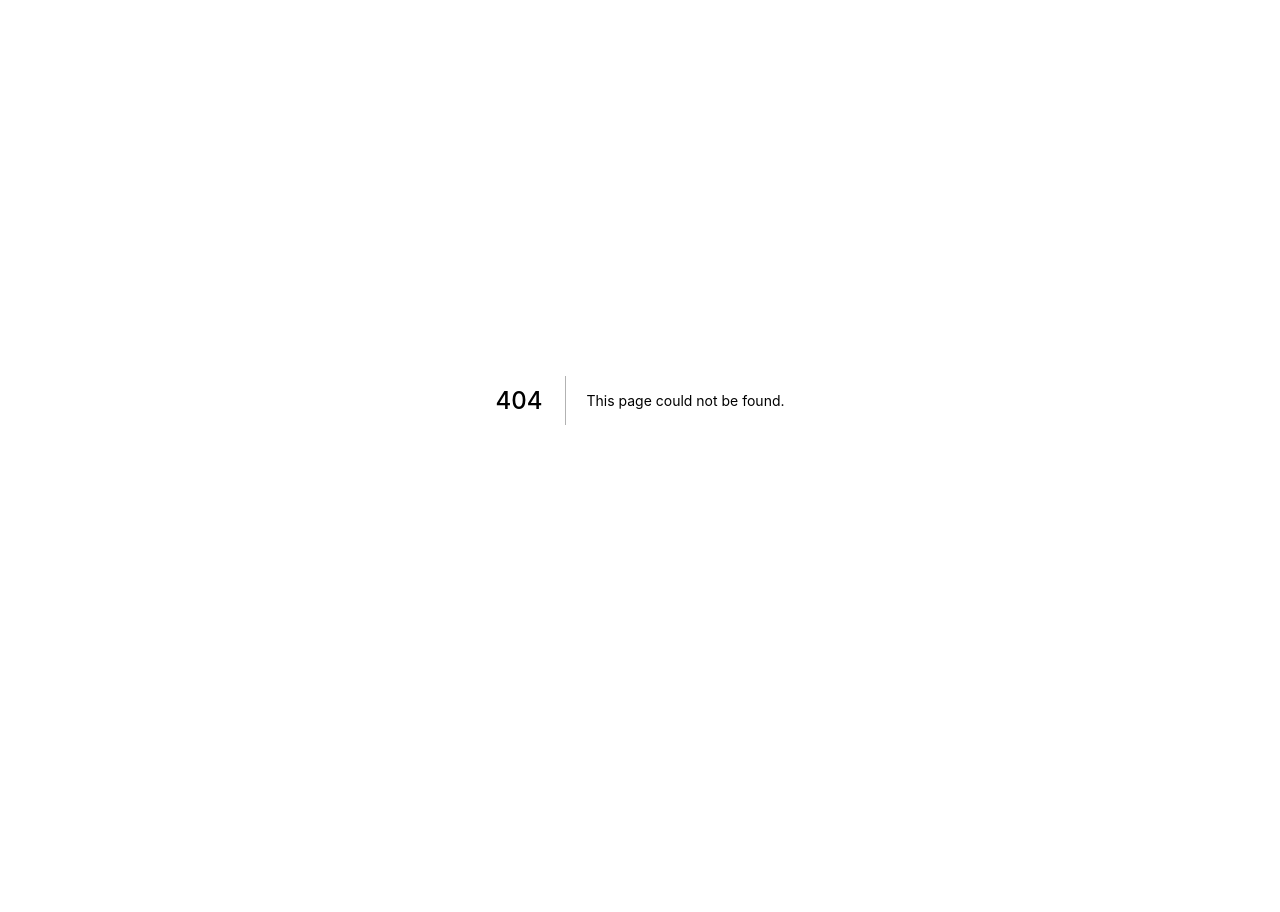
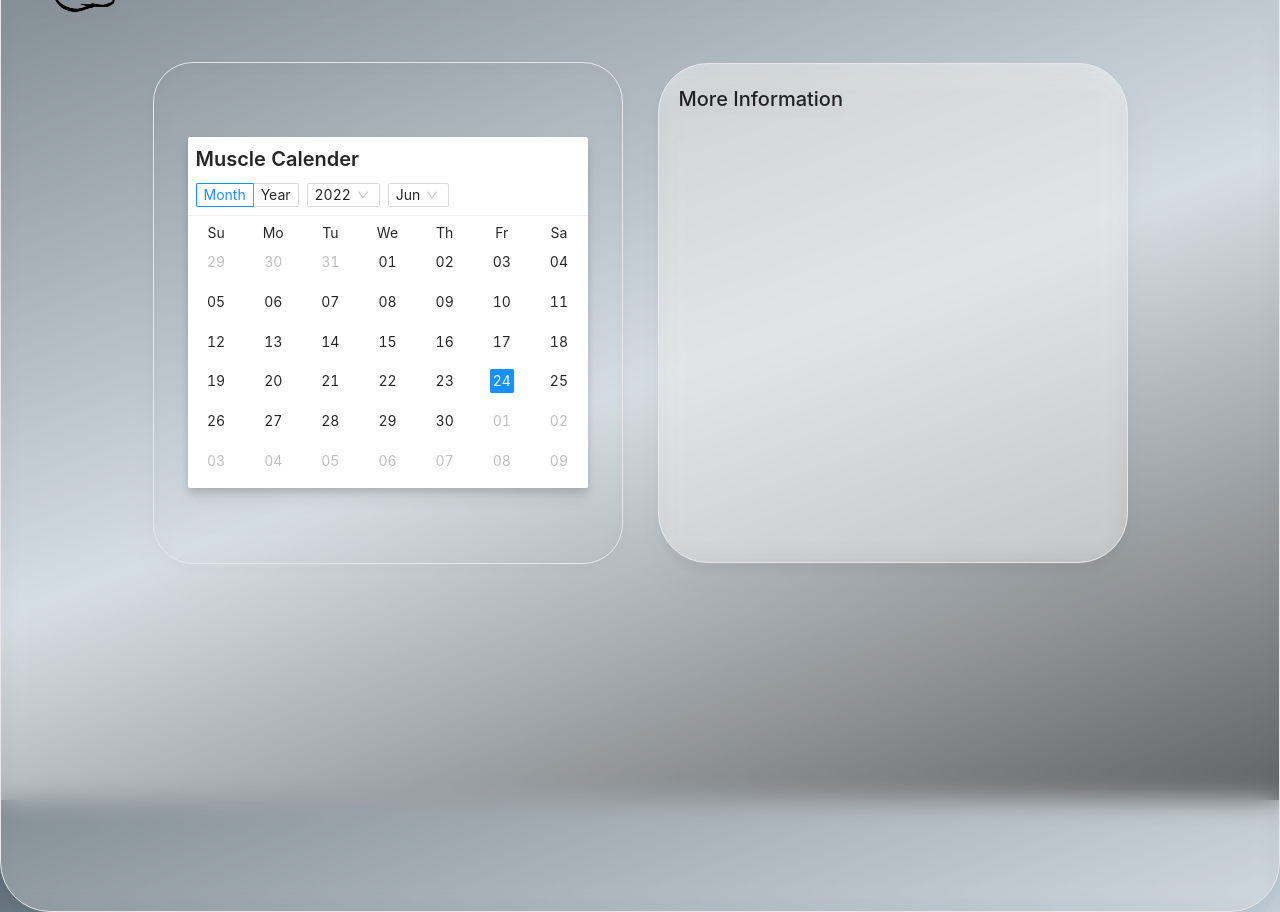
Before and after one commit to SOPLAY/2022_Daelim_Hackathon, a Next.js app: page /calender in a window 1280 px wide. Before the commit this address had no page. Before the commit the page ends 800 px from the top, so only its background shows below. Built offline with nearby package versions, Linux system fonts and the light colour scheme.

Commit message:
[ ClientSide ] Add SignIn page, Haeder

```diff
--- /dev/null
+++ b/core/components/Calender/index.tsx
@@ -0,0 +1,117 @@
+import React from "react";
+import "antd/dist/antd.css";
+import { Calendar, Col, Radio, Row, Select, Typography } from "antd";
+import Container from "@components/common/Container";
+
+const Calender = () => {
+  const onPanelChange = (value, mode) => {
+    console.log(value.format("YYYY-MM-DD"), mode);
+  };
+
+  return (
+    <>
+      <div className="flex justify-center items-center">
+        <div className="flex justify-center items-center w-[470px] border-gray-200 border rounded-[40px] drop-shadow-lg">
+          <div className="flex items-center h-[500px] w-[400px]">
+            <Calendar
+              fullscreen={false}
+              headerRender={({ value, type, onChange, onTypeChange }) => {
+                const start = 0;
+                const end = 12;
+                const monthOptions = [];
+                const current = value.clone();
+                const localeData = value.localeData();
+                const months = [];
+
+                for (let i = 0; i < 12; i++) {
+                  current.month(i);
+                  months.push(localeData.monthsShort(current));
+                }
+
+                for (let index = start; index < end; index++) {
+                  monthOptions.push(
+                    <Select.Option className="month-item" key={`${index}`}>
+                      {months[index]}
+                    </Select.Option>
+                  );
+                }
+
+                const month = value.month();
+                const year = value.year();
+                const options = [];
+
+                for (let i = year - 10; i < year + 10; i += 1) {
+                  options.push(
+                    <Select.Option key={i} value={i} className="year-item">
+                      {i}
+                    </Select.Option>
+                  );
+                }
+
+                return (
+                  <div
+                    style={{
+                      padding: 8,
+                    }}
+                  >
+                    <Typography.Title level={4}>
+                      Muscle Calender
+                    </Typography.Title>
+                    <Row gutter={8}>
+                      <Col>
+                        <Radio.Group
+                          size="small"
+                          onChange={(e) => onTypeChange(e.target.value)}
+                          value={type}
+                        >
+                          <Radio.Button value="month">Month</Radio.Button>
+                          <Radio.Button value="year">Year</Radio.Button>
+                        </Radio.Group>
+                      </Col>
+                      <Col>
+                        <Select
+                          size="small"
+                          dropdownMatchSelectWidth={false}
+                          className="my-year-select"
+                          onChange={(newYear) => {
+                            const now = value.clone().year(Number(newYear));
+                            onChange(now);
+                          }}
+                          value={String(year)}
+                        >
+                          {options}
+                        </Select>
+                      </Col>
+                      <Col>
+                        <Select
+                          size="small"
+                          dropdownMatchSelectWidth={false}
+                          value={String(month)}
+                          onChange={(selectedMonth) => {
+                            const newValue = value.clone();
+                            newValue.month(parseInt(selectedMonth, 10));
+                            onChange(newValue);
+                          }}
+                        >
+                          {monthOptions}
+                        </Select>
+                      </Col>
+                    </Row>
+                  </div>
+                );
+              }}
+              onPanelChange={onPanelChange}
+            />
+          </div>
+        </div>
+        <div className="w-[470px] h-[500px] ml-[35px]">
+          <Container>
+            <h4 className="p-[20px]">More Information</h4>
+          </Container>
+        </div>
+      </div>
+    </>
+  );
+};
+
+export default Calender;
--- /dev/null
+++ b/core/components/common/Header.tsx
@@ -0,0 +1,12 @@
+import React from "react";
+import Logo from "./Logo";
+
+const Header = () => {
+  return (
+    <div className="p-[45px]">
+      <Logo />
+    </div>
+  );
+};
+
+export default Header;
--- /dev/null
+++ b/pages/calender.tsx
@@ -0,0 +1,19 @@
+import Calender from "@components/Calender";
+import Container from "@components/common/Container";
+import Header from "@components/common/Header";
+import React from "react";
+
+const calender = () => {
+  return (
+    <div className="flex justify-center items-center w-full h-full">
+      <div className="w-[1440px] h-[1024px]">
+        <Container>
+          <Header />
+          <Calender />
+        </Container>
+      </div>
+    </div>
+  );
+};
+
+export default calender;
--- /dev/null
+++ b/pages/signin.tsx
@@ -0,0 +1,13 @@
+import SignIn from "../core/components/SignIn";
+import React from "react";
+import Container from "../core/components/common/Container";
+
+function Home() {
+  return (
+    <>
+      <SignIn />
+    </>
+  );
+}
+
+export default Home;
--- a/tailwind.config.js
+++ b/tailwind.config.js
@@ -2,7 +2,11 @@
 module.exports = {
   content: ["./pages/**/*.{js,ts,jsx,tsx}", "./core/**/**/*.{js,ts,jsx,tsx}"],
   theme: {
-    extend: {},
+    extend: {
+      colors: {
+        "kakao-yellow": "#FEE500",
+      },
+    },
   },
   plugins: [],
 };
```
Also changed, not shown: core/components/SignIn/index.tsx (added, +27 -0 lines), core/components/SignIn/images/kakaotalk.png (added).
